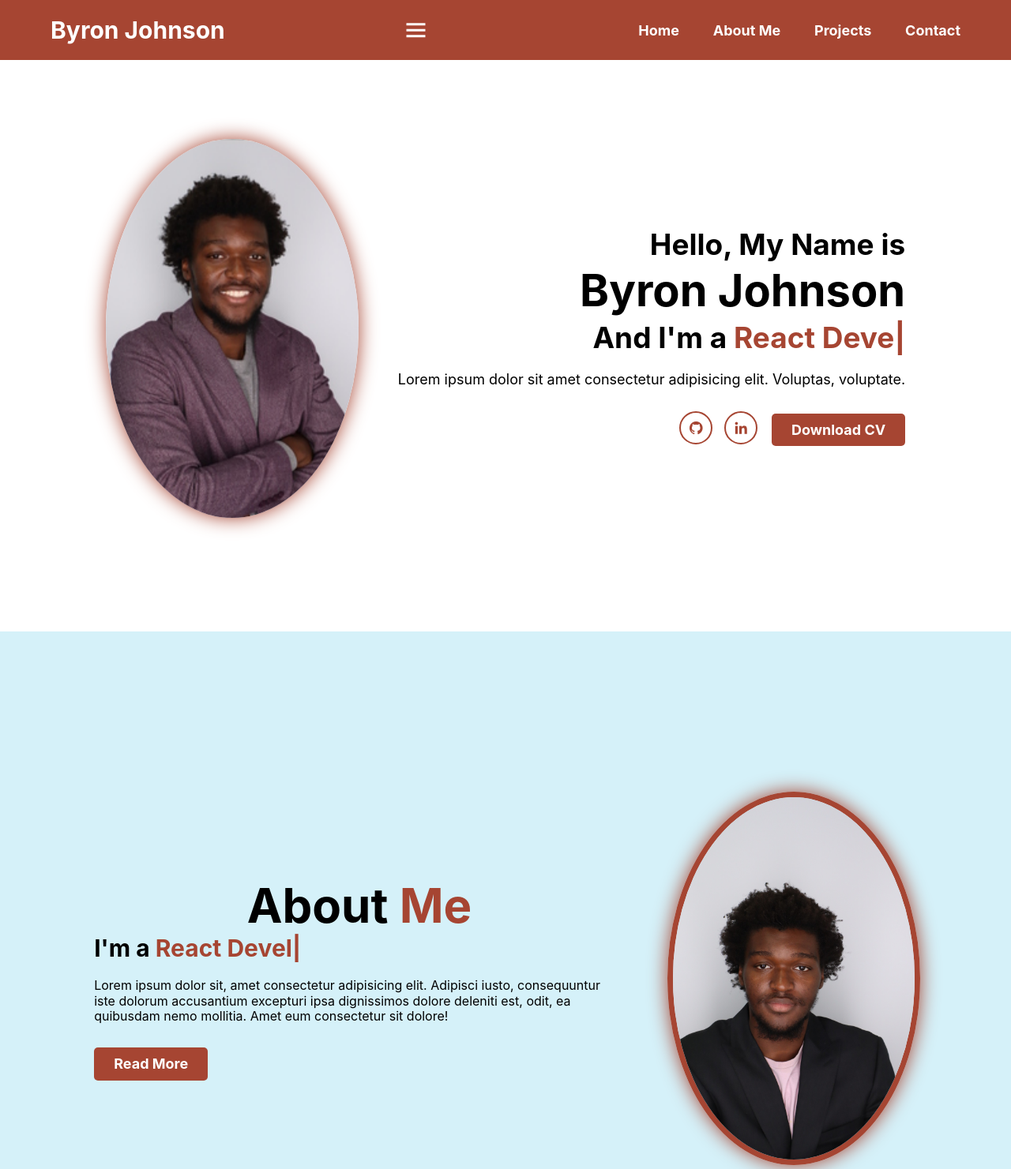
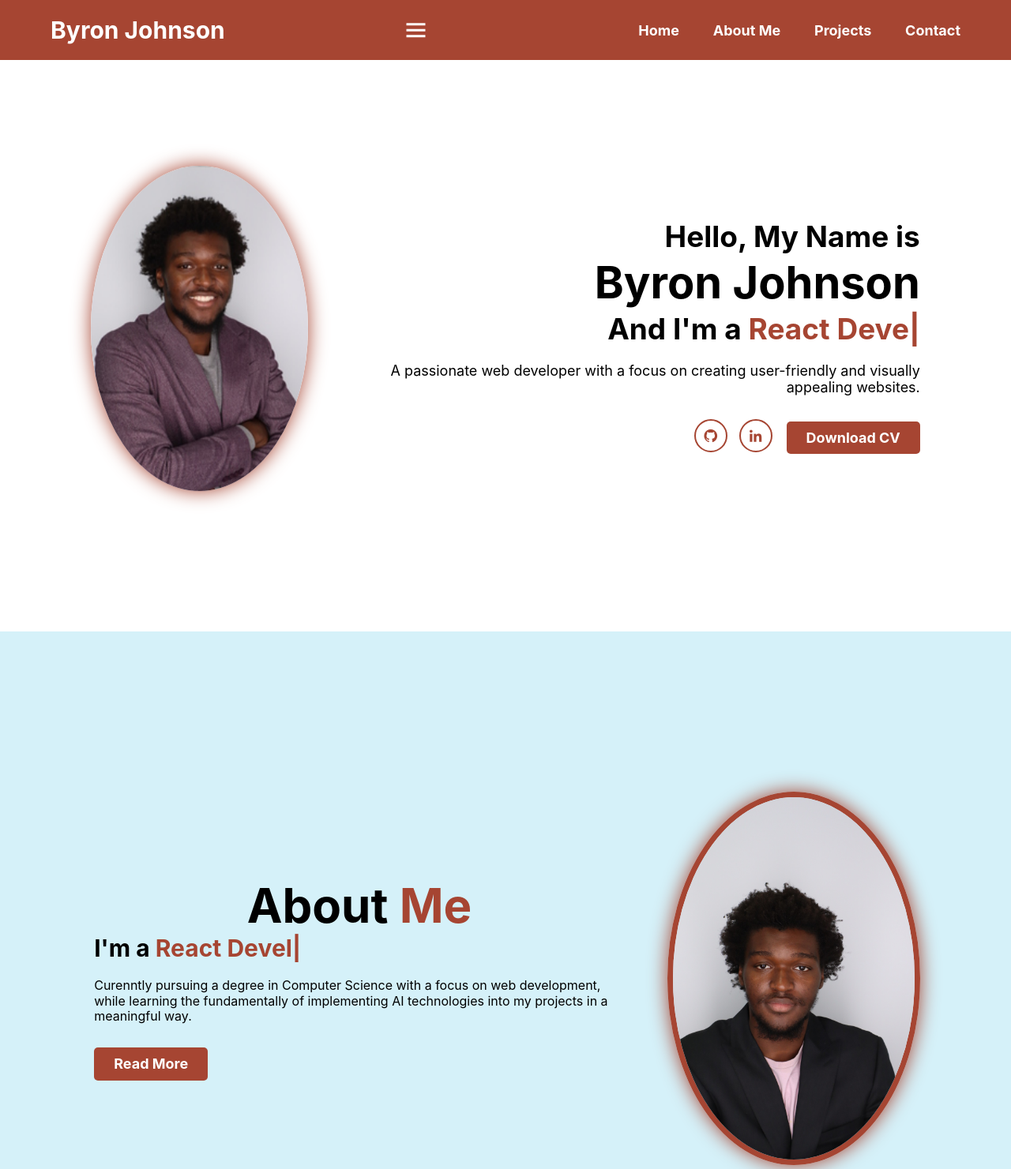
Before and after one commit to JohnsonByron/PortfolioWebsite, a plain HTML site: page index.html in a window 1280 px wide. Shown: the top 1481 px of the page at 79% size. Drawn offline with nearby package versions, Linux system fonts and the light colour scheme.

Commit message:
Added bio sections to website to give a little info on what I'm doing and what my goals are.
Co-authored-by: Copilot <copilot@github.com>

```diff
--- a/index.html
+++ b/index.html
@@ -34,7 +34,7 @@
                 <h3>Hello, My Name is</h3>
                 <h1>Byron Johnson</h1>
                 <h3>And I'm a <span class="multiple-text"></span></h3>
-                <p>Lorem ipsum dolor sit amet consectetur adipisicing elit. Voluptas, voluptate.</p>
+                <p>A passionate web developer with a focus on creating user-friendly and visually appealing websites.</p>
 
                 <div class="social-media">
                     <a href="https://github.com/JohnsonByron"><i class='bx bxl-github'></i></a>
@@ -52,7 +52,7 @@
     <div class="about-content">
       <h2 class="heading">About<span> Me</span></h2>
         <h3>I'm a <span class="multiple-text2"></span></h3>
-        <p>Lorem ipsum dolor sit, amet consectetur adipisicing elit. Adipisci iusto, consequuntur iste dolorum accusantium excepturi ipsa dignissimos dolore deleniti est, odit, ea quibusdam nemo mollitia. Amet eum consectetur sit dolore!</p>
+        <p>Curenntly pursuing a degree in Computer Science with a focus on web development, while learning the fundamentally of implementing AI technologies into my projects in a meaningful way.</p>
         <a href="#" class="btn">Read More </a>
     </div>
     <div class="about-img">
```
